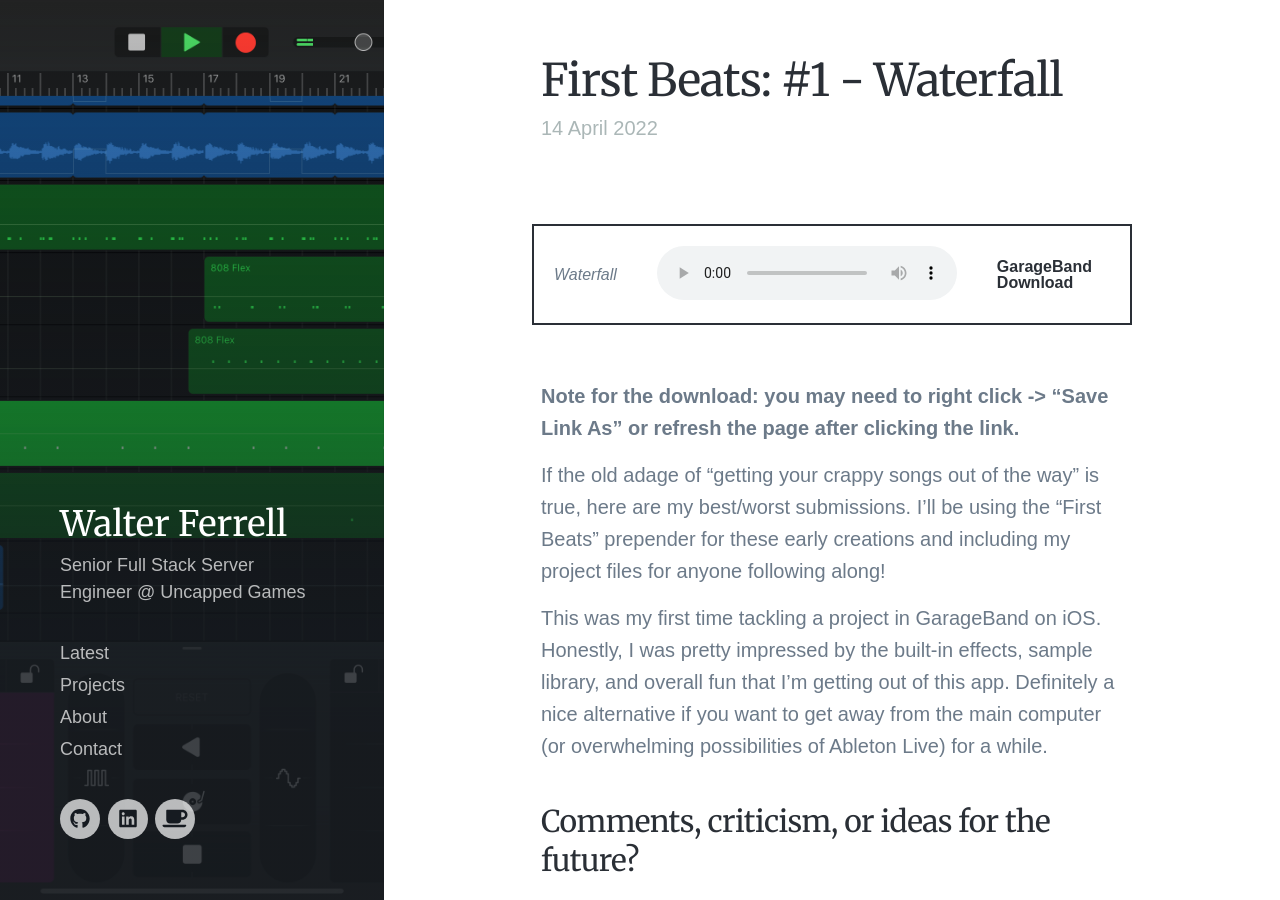
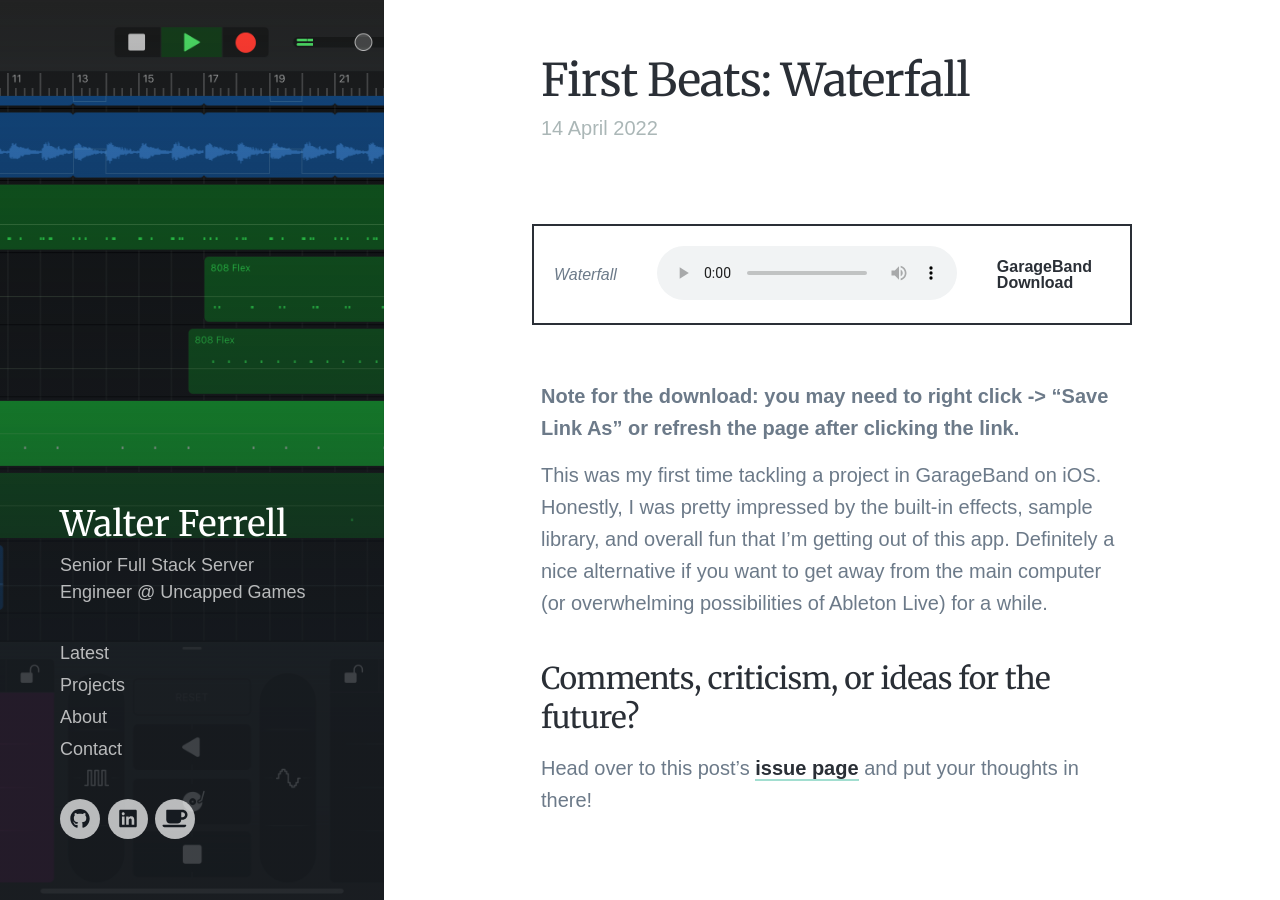
Before and after one commit to mtnbonez/mtnbonez.github.io, a Jekyll site: the page built from _posts/2022-04-14-First-Beats-Waterfall.md, in a window 1280 px wide and 900 px high. Built offline with Jekyll 4.4.1, drawn with Linux system fonts in a browser that asks for light colours; nearby versions of some CDN libraries; some web fonts are replaced.

Commit message:
Changing stuff up

```diff
--- a/_posts/2022-04-14-First-Beats-Waterfall.md
+++ b/_posts/2022-04-14-First-Beats-Waterfall.md
@@ -1,18 +1,16 @@
 ---
 layout: post
-title: "First Beats: #1 - Waterfall"
+title: "First Beats: Waterfall"
 date: 2022-04-14 01:03:00 -0700
 featured_image: '/images/blog/First-Beats-Waterfall/waterfall-garageband.PNG'
 categories: music, audio, ipad, garageband,
-exercept: 'First Beats: number 1! Check out my journey in making my first dozen crappy songs!'
+exercept: 'First Beat: Checkout out my first song made in GarageBand (iOS)'
 ---
 
 |*Waterfall*|<audio controls><source src="/audio/first_beats/Waterfall_final.mp3" type="audio/mpeg">Your browser doesn't support audio.</audio>|<a href="/audio/first_beats/Waterfall.band" download>GarageBand Download</a>|
 
 <b>Note for the download: you may need to right click -> "Save Link As" or refresh the page after clicking the link.</b>
 
-If the old adage of "getting your crappy songs out of the way" is true, here are my best/worst submissions. I'll be using the "First Beats" prepender for these early creations and including my project files for anyone following along!
-
 This was my first time tackling a project in GarageBand on iOS. Honestly, I was pretty impressed by the built-in effects, sample library, and overall fun that I'm getting out of this app. Definitely a nice alternative if you want to get away from the main computer (or overwhelming possibilities of Ableton Live) for a while.
 
 ### Comments, criticism, or ideas for the future?
```
